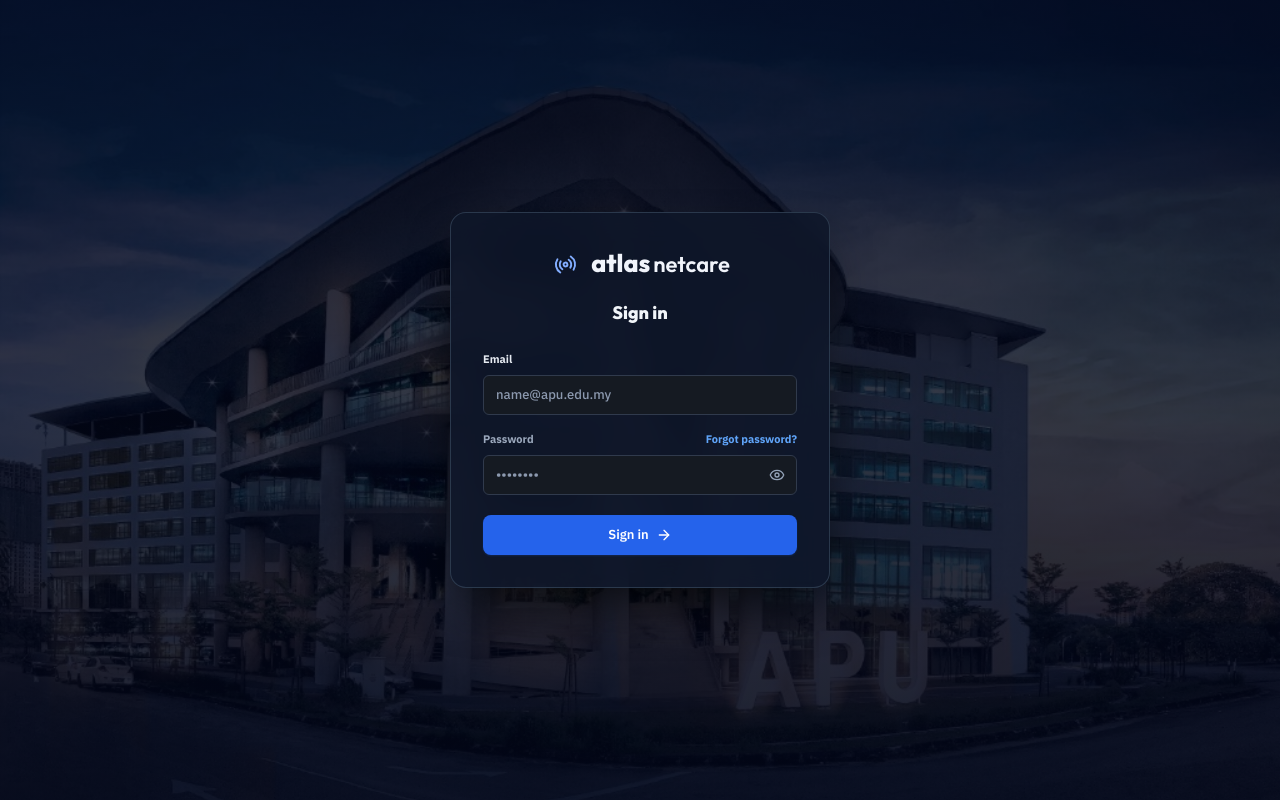
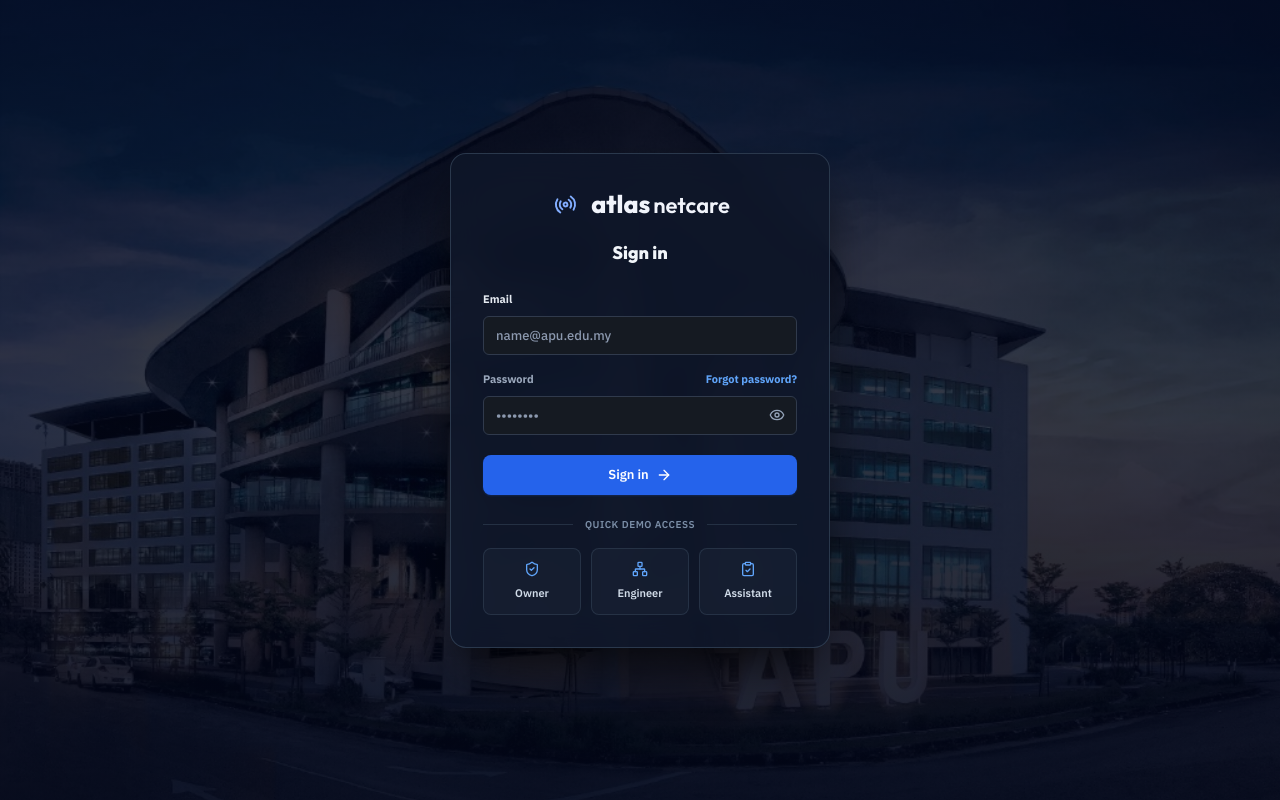
Before and after one commit to ThintMyat201/netcare-lab, a React (Create React App) app in the folder frontend/: page / in a window 1280 px wide. Built offline with nearby package versions, Linux system fonts and the light colour scheme; no server answers.

Commit message:
Update Demo login form

```diff
--- a/frontend/src/pages/Login.tsx
+++ b/frontend/src/pages/Login.tsx
@@ -1,9 +1,33 @@
 import { FormEvent, useState } from 'react';
 import { Navigate } from 'react-router-dom';
-import { ArrowRight, Eye, EyeOff } from 'lucide-react';
+import { ArrowRight, Eye, EyeOff, ShieldCheck, Network, ClipboardCheck } from 'lucide-react';
 import { useAuth } from '../context';
 import { Logo, Button, Field, ErrorBox } from '../components/shared';
 import { api, errorText } from '../lib/api';
+
+const DEMO_ACCOUNTS = [
+  {
+    id: 'owner',
+    label: 'Owner',
+    email: 'owner@apu.edu.my',
+    password: 'OwnerSecure2026!',
+    icon: ShieldCheck,
+  },
+  {
+    id: 'engineer',
+    label: 'Engineer',
+    email: 'engineer@apu.edu.my',
+    password: 'AtlasDemo2026',
+    icon: Network,
+  },
+  {
+    id: 'assistant',
+    label: 'Assistant',
+    email: 'assistant@apu.edu.my',
+    password: 'AtlasDemo2026',
+    icon: ClipboardCheck,
+  },
+] as const;
 
 export default function Login() {
   const { user, login } = useAuth();
@@ -16,6 +40,14 @@ export default function Login() {
   const [notice, setNotice] = useState('');
 
   if (user) return <Navigate to="/" replace />;
+
+  const fillDemoCredentials = (demoEmail: string, demoPassword: string) => {
+    setRecover(false);
+    setEmail(demoEmail);
+    setPassword(demoPassword);
+    setError('');
+    setNotice('');
+  };
 
   const submit = async (e: FormEvent) => {
     e.preventDefault();
@@ -123,7 +155,28 @@ export default function Login() {
             </Button>
           </form>
 
-          {recover && (
+          {!recover ? (
+            <div>
+              <div className="demo-divider">QUICK DEMO ACCESS</div>
+              <div className="demo-roles" role="group" aria-label="Quick Demo Access">
+                {DEMO_ACCOUNTS.map(({ id, label, email: demoEmail, password: demoPassword, icon: Icon }) => {
+                  const selected = email.toLowerCase() === demoEmail;
+                  return (
+                    <button
+                      key={id}
+                      type="button"
+                      data-testid={`demo-${id}`}
+                      onClick={() => fillDemoCredentials(demoEmail, demoPassword)}
+                      className={selected ? '!border-blue-500/70 !bg-blue-500/15 !text-white shadow-sm' : undefined}
+                    >
+                      <Icon size={16} />
+                      <span>{label}</span>
+                    </button>
+                  );
+                })}
+              </div>
+            </div>
+          ) : (
             <button
               type="button"
               data-testid="toggle-recovery"
```
Also changed, not shown: 1 other file (tests, documents, lock files or other folders).
